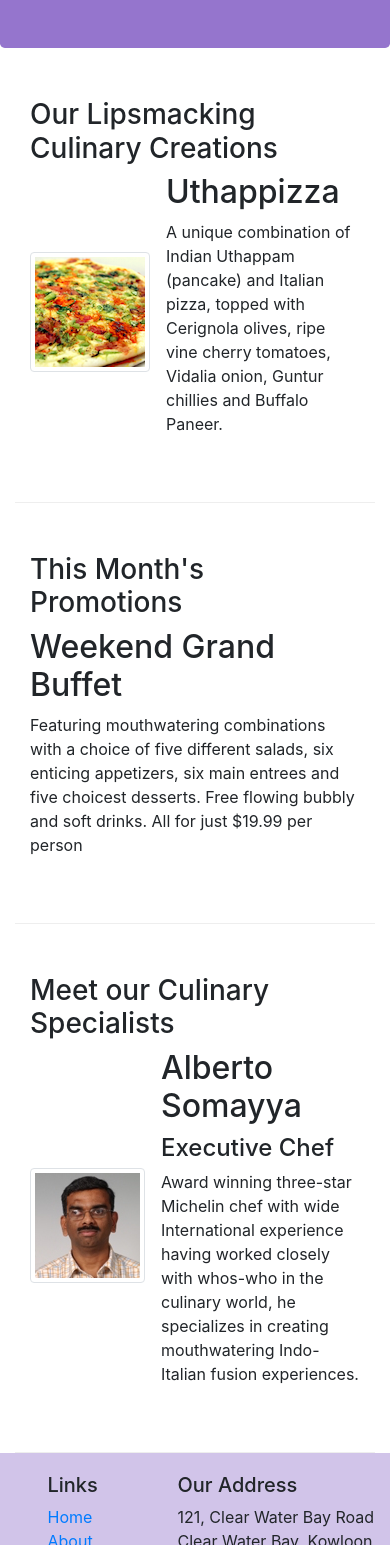
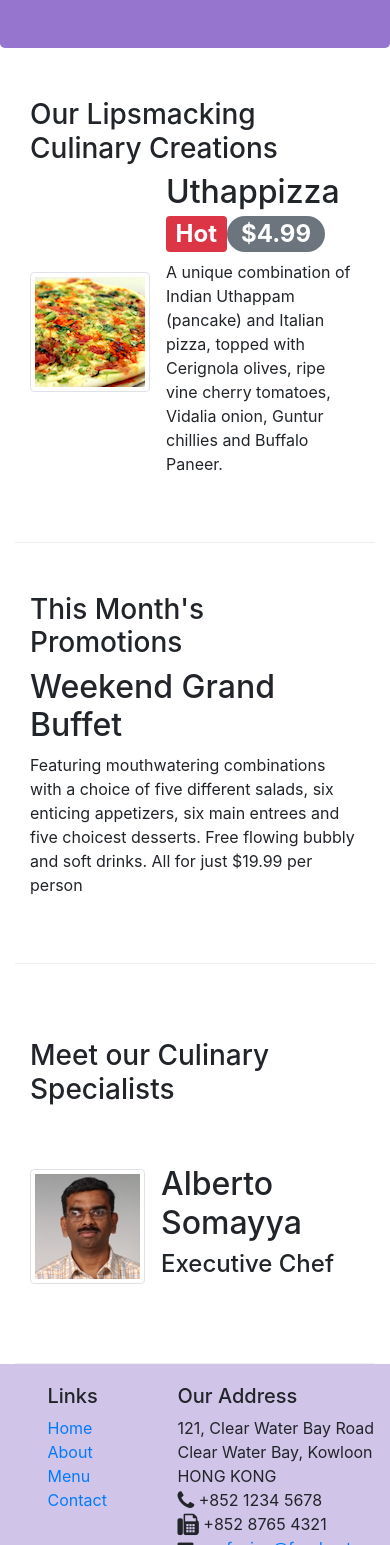
Before and after one commit to Gavingyh/conFusion, a website: page index.html in a window 390 px wide. Shown: the part 455-2000 px from the top of the page. Drawn offline with nearby package versions, Linux system fonts and the light colour scheme.

Commit message:
Alerting users

```diff
--- a/index.html
+++ b/index.html
@@ -58,13 +58,12 @@
                 <div class="media">
                     <img class="d-flex mr-3 img-thumbnail align-self-center" src="img/uthappizza.png" alt="uthappizza">
                     <div class="media-body">
-                        <h2 class="mt-0">Uthappizza</h2>
+                        <h2 class="mt-0">Uthappizza <span class="badge badge-danger">Hot</span><span class="badge badge-pill badge-secondary"> $4.99</span></h2>
                         <p>A unique combination of Indian Uthappam (pancake) and Italian pizza, topped with Cerignola olives, ripe vine cherry tomatoes, Vidalia onion, Guntur chillies and Buffalo Paneer.</p>
                     </div>
                 </div>
             </div>
         </div>
-
 
         <div class="row row-content align-items-center">
             <div class="col-12 col-sm-4 col-md-3">
@@ -85,8 +84,8 @@
                     <img class="d-flex mr-3 img-thumbnail align-self-center" src="img/alberto.png" alt="alberto">
                     <div class="media-body">
                         <h2 class="mt-0">Alberto Somayya</h2>
-                <h4>Executive Chef</h4>
-                <p>Award winning three-star Michelin chef with wide International experience having worked closely with whos-who in the culinary world, he specializes in creating mouthwatering Indo-Italian fusion experiences. </p>
+                        <h4>Executive Chef</h4>
+                        <p class="d-none d-sm-block">Award winning three-star Michelin chef with wide International experience having worked closely with whos-who in the culinary world, he specializes in creating mouthwatering Indo-Italian fusion experiences. </p>
                     </div>
                 </div>
 
```
